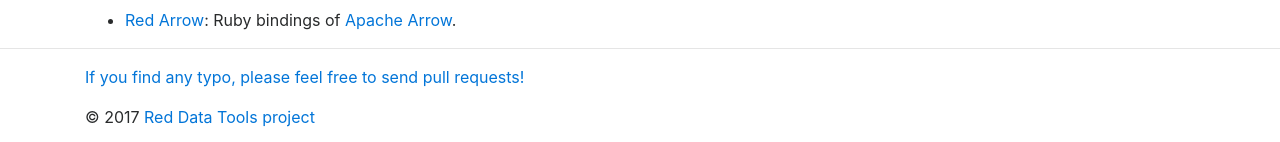
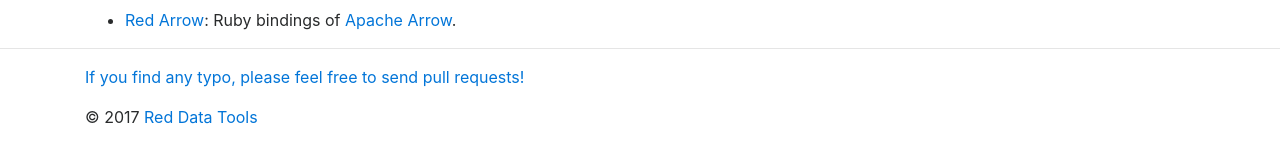
Before and after one commit to red-data-tools/red-data-tools.github.io, a Jekyll site: the page built from index.md, in a window 1280 px wide. Shown: the part 1494-1636 px from the top of the page. Built offline with Jekyll 4.4.1, drawn with Linux system fonts in a browser that asks for light colours.

Commit message:
Remove needless "project"

```diff
--- a/_layouts/base.html
+++ b/_layouts/base.html
@@ -45,7 +45,7 @@
       <hr>
       <div class="container">
         {% include contribute.html %}
-        <p class="copyright">&copy; {{ site.copyright_year }} <a href="https://github.com/red-data-tools">Red Data Tools project</a></p>
+        <p class="copyright">&copy; {{ site.copyright_year }} <a href="https://github.com/red-data-tools">Red Data Tools</a></p>
       </div>
     </footer>
 
```
